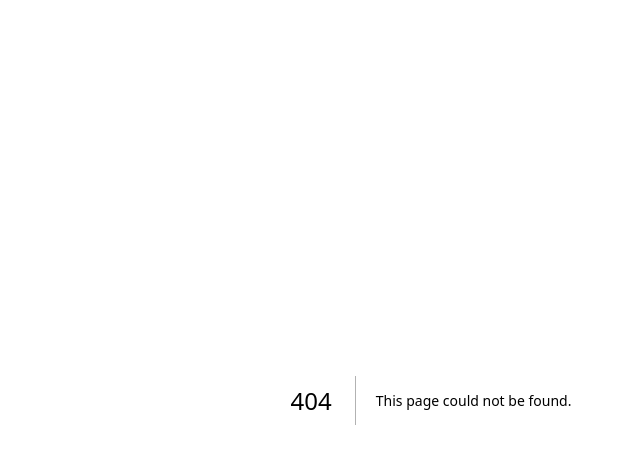
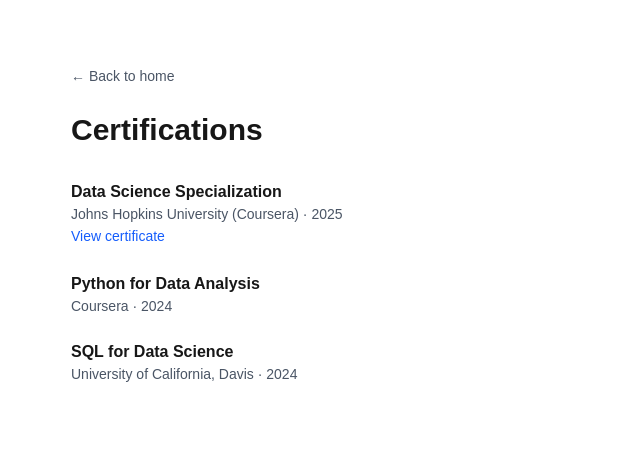
Before and after one commit to robaljohn/robel-yohannes-wolie-portfolio, a Next.js app: page /certification in a window 1280 px wide. Before the commit this address had no page. Shown: the top 464 px of the page, without its empty margins (209-849 px from the left). Built offline with nearby package versions, Linux system fonts and the light colour scheme.

Commit message:
Add certifications page

```diff
--- /dev/null
+++ b/app/certification/page.tsx
@@ -0,0 +1,52 @@
+import Link from "next/link";
+
+export default function CertificationsPage() {
+  return (
+    <main className="max-w-3xl mx-auto px-6 py-16">
+      {/* Back link */}
+      <Link href="/" className="text-sm text-gray-600 hover:underline">
+        ← Back to home
+      </Link>
+
+      <h1 className="text-3xl font-bold mt-6 mb-8">
+        Certifications
+      </h1>
+
+      <ul className="space-y-6">
+        <li>
+          <h2 className="font-semibold">
+            Data Science Specialization
+          </h2>
+          <p className="text-sm text-gray-600">
+            Johns Hopkins University (Coursera) · 2025
+          </p>
+          <a
+            href="#"
+            className="text-sm text-blue-600 hover:underline"
+            target="_blank"
+          >
+            View certificate
+          </a>
+        </li>
+
+        <li>
+          <h2 className="font-semibold">
+            Python for Data Analysis
+          </h2>
+          <p className="text-sm text-gray-600">
+            Coursera · 2024
+          </p>
+        </li>
+
+        <li>
+          <h2 className="font-semibold">
+            SQL for Data Science
+          </h2>
+          <p className="text-sm text-gray-600">
+            University of California, Davis · 2024
+          </p>
+        </li>
+      </ul>
+    </main>
+  );
+}
--- a/app/page.tsx
+++ b/app/page.tsx
@@ -33,6 +33,10 @@ export default function HomePage() {
 
       {/* Top navigation */}
       <nav className="flex justify-end space-x-6 text-sm text-gray-600 mb-16">
+        <Link href="/certifications" className="hover:underline">
+  certifications
+</Link>
+
         <Link href="/about" className="hover:underline">about</Link>
         <Link href="/timeline" className="hover:underline">timeline</Link>
         <Link href="/projects" className="hover:underline">projects</Link>
```
